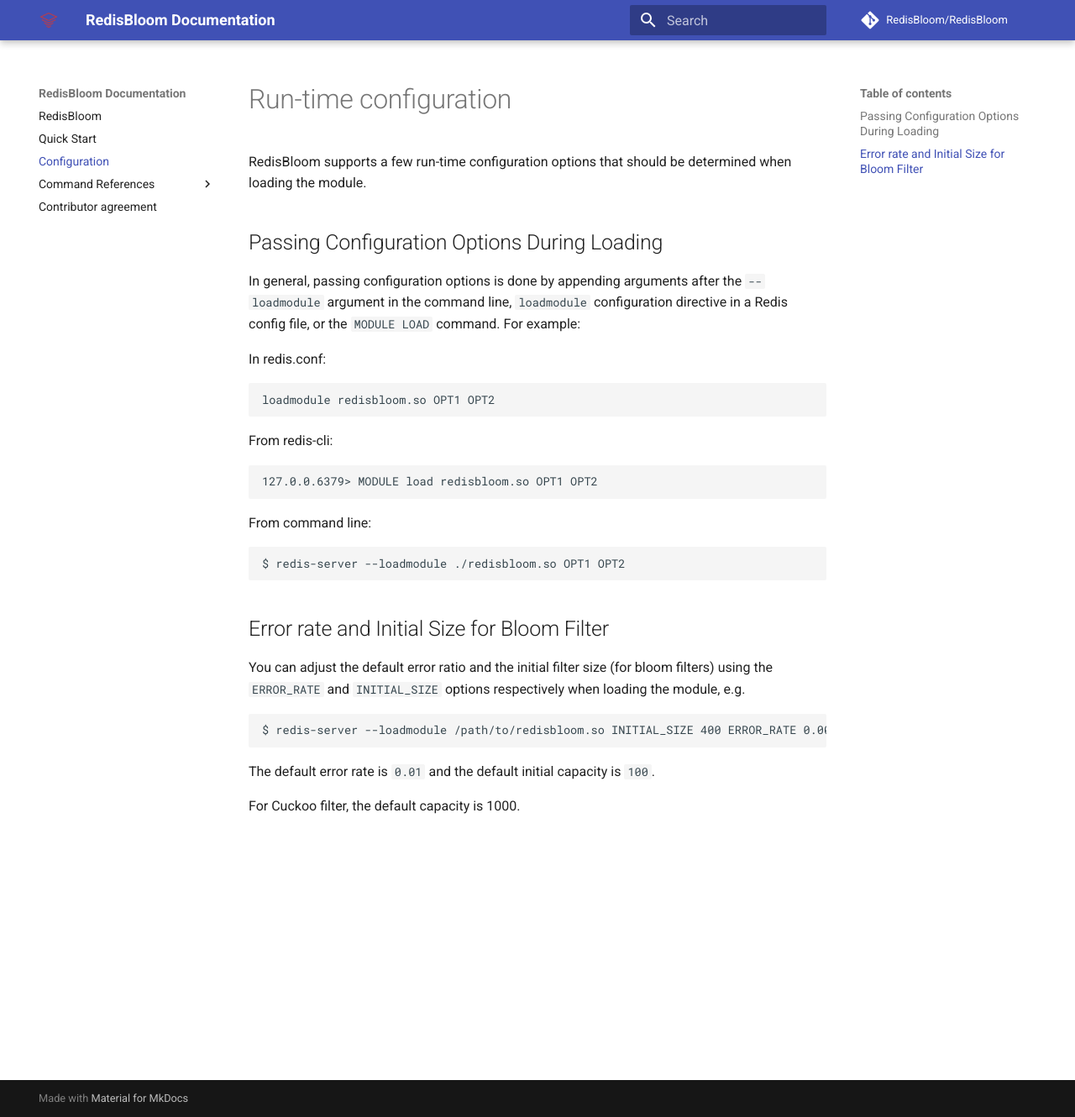
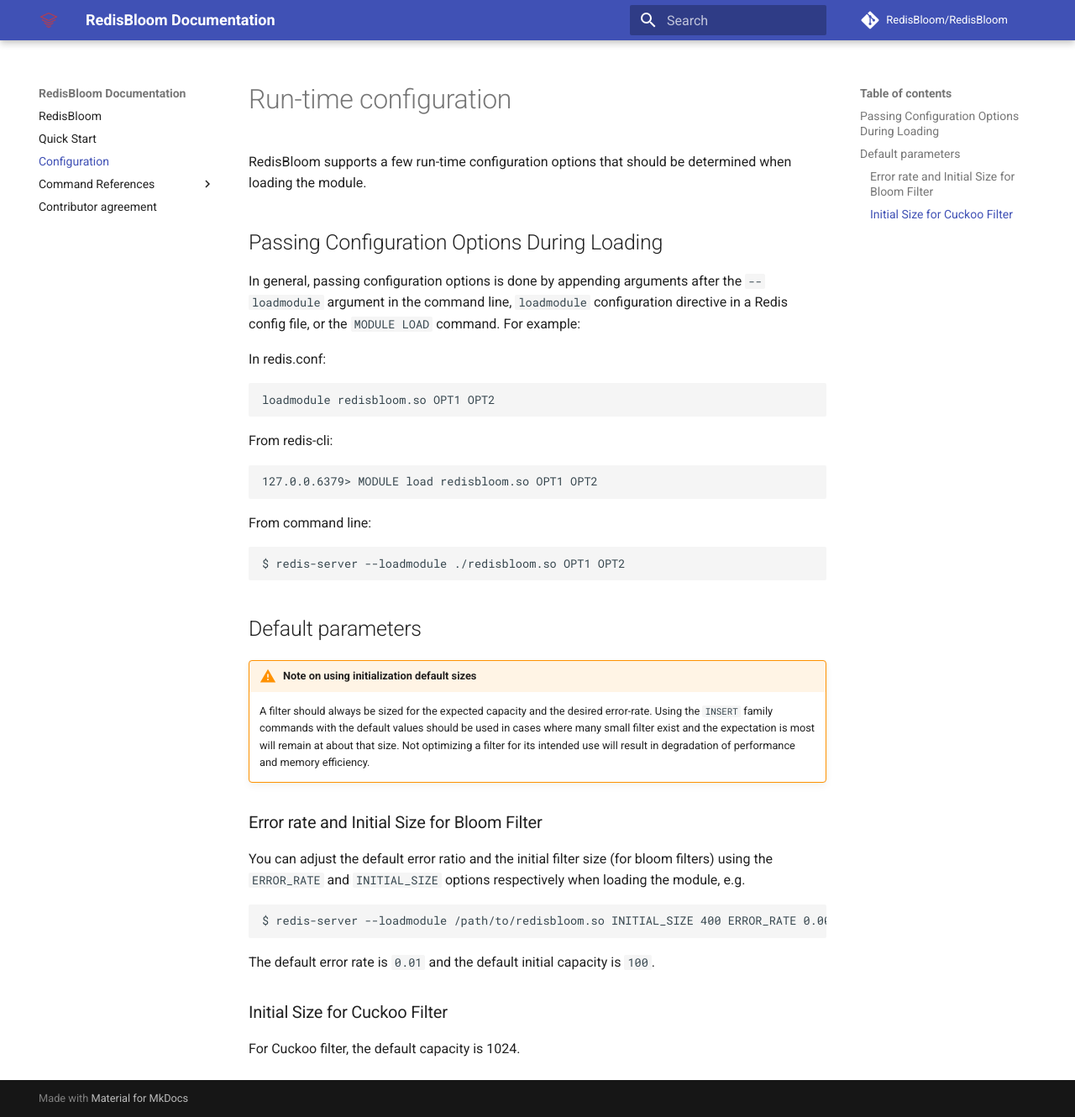
Before and after one commit to RedisBloom/RedisBloom, an MkDocs documentation site: the page built from docs/Configuration.md, in a window 1280 px wide and 1330 px high. Shown: the whole window at 84% size. Built offline with MkDocs 1.6.1 and Material for MkDocs 9.7.7, drawn with Linux system fonts in a browser that asks for light colours; comment, search, counter and statistics services are not loaded.

Commit message:
config params docs

````diff
--- a/docs/Configuration.md
+++ b/docs/Configuration.md
@@ -24,7 +24,14 @@
 $ redis-server --loadmodule ./redisbloom.so OPT1 OPT2
 ```
 
-## Error rate and Initial Size for Bloom Filter
+## Default parameters
+
+!!! warning "Note on using initialization default sizes"
+    A filter should always be sized for the expected capacity and the desired error-rate.
+    Using the `INSERT` family commands with the default values should be used in cases where many small filter exist and the expectation is most will remain at about that size.
+    Not optimizing a filter for its intended use will result in degradation of performance and memory efficiency.
+
+### Error rate and Initial Size for Bloom Filter
 You can adjust the default error ratio and the initial filter size (for bloom filters)
 using the `ERROR_RATE` and `INITIAL_SIZE` options respectively when loading the
 module, e.g.
@@ -35,4 +42,6 @@
 
 The default error rate is `0.01` and the default initial capacity is `100`.
 
-For Cuckoo filter, the default capacity is 1000.
+### Initial Size for Cuckoo Filter
+
+For Cuckoo filter, the default capacity is 1024.
````
Also changed, not shown: docs/Cuckoo_Commands.md (+2 -2 lines), 1 other file.
